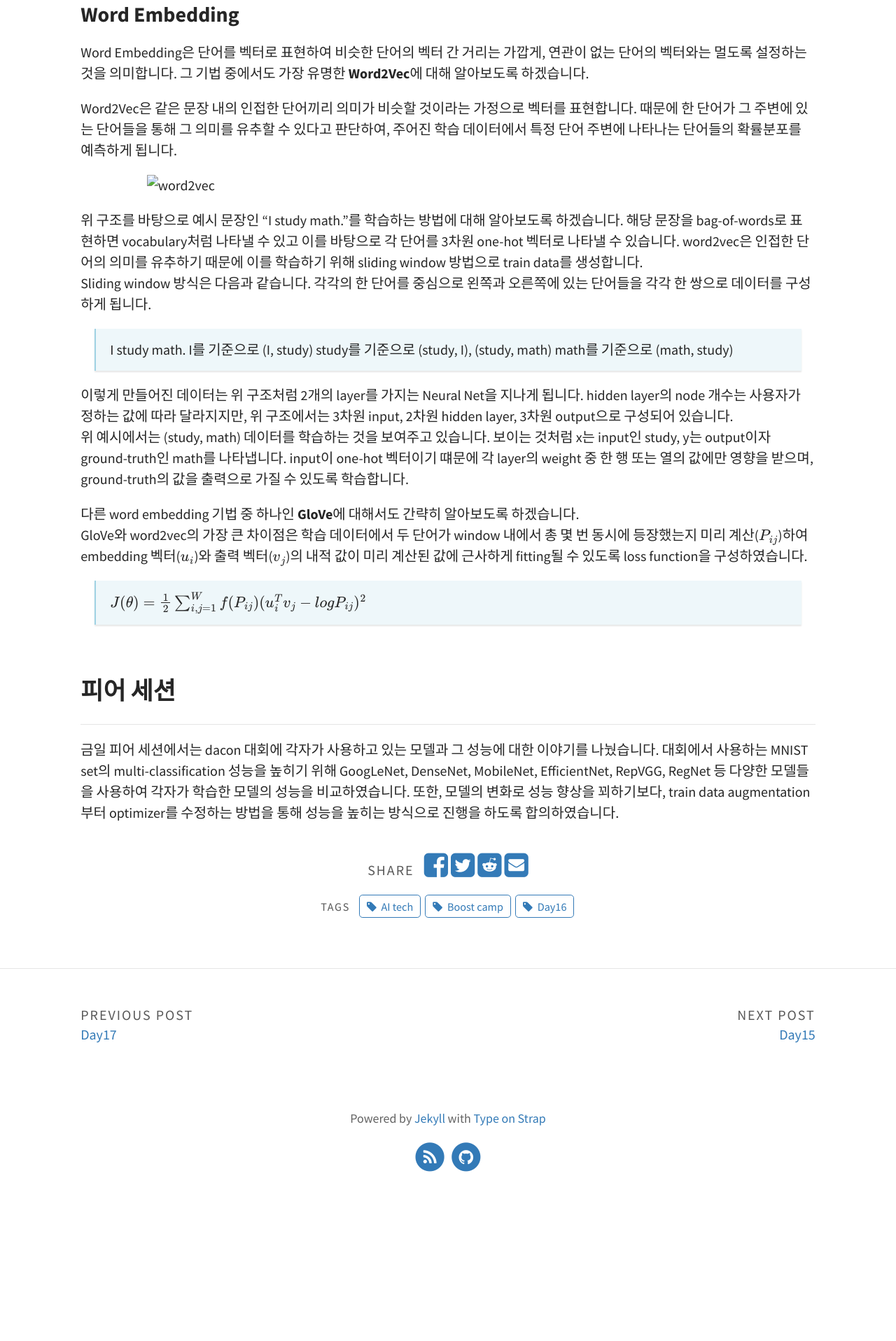
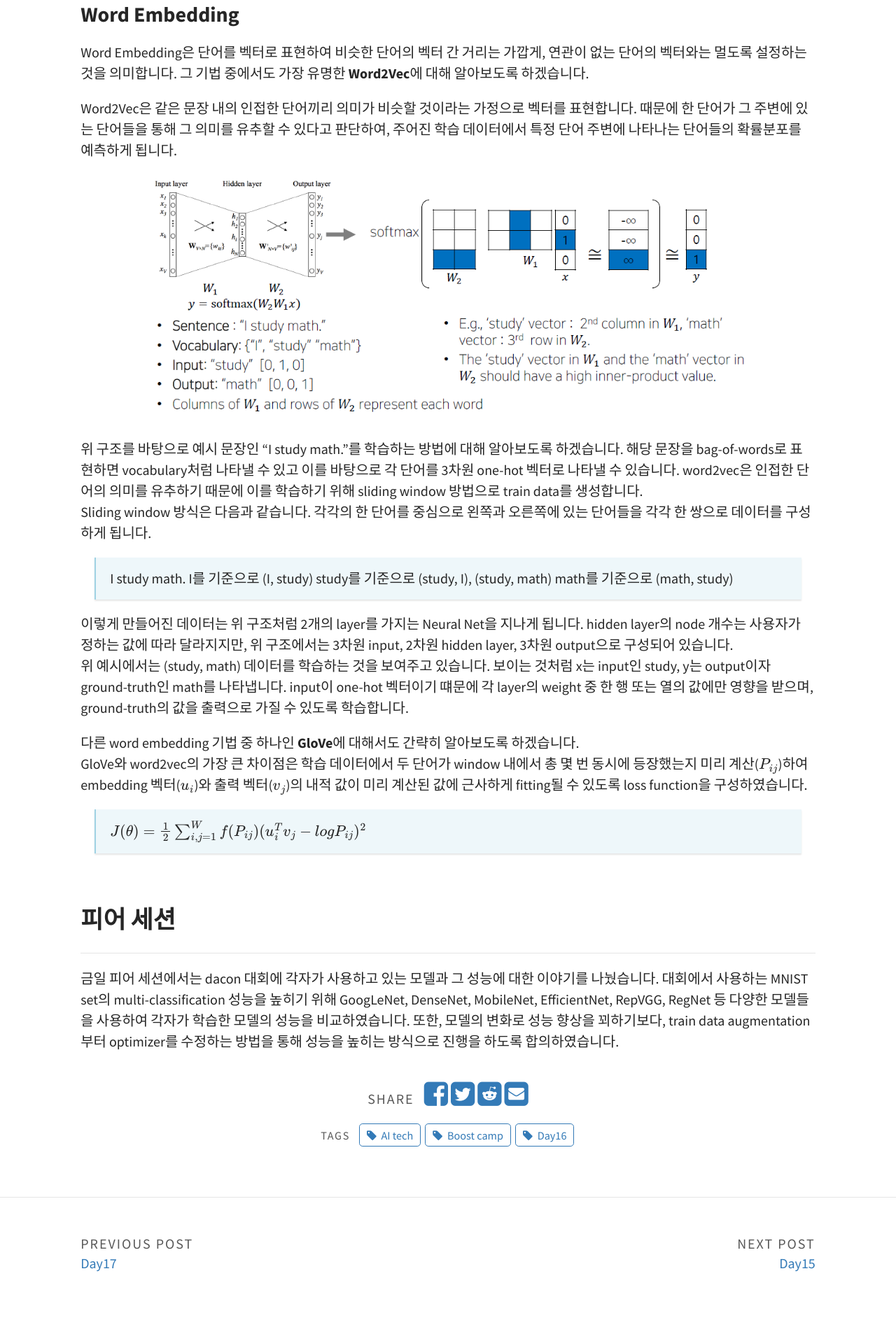
Before and after one commit to JJayy/JJayy.github.io, a Jekyll site: the page built from _posts/2020-02-15-day-16.md, in a window 1280 px wide. Shown: the part 3179-5096 px from the top of the page at 70% size. Built offline with Jekyll 4.4.1, drawn with Linux system fonts in a browser that asks for light colours; formulas are drawn with MathJax 3; before the commit the page ends 4896 px from its top, so only the background shows below that.

Commit message:
Update 2020-02-15-day-16.md

```diff
--- a/_posts/2020-02-15-day-16.md
+++ b/_posts/2020-02-15-day-16.md
@@ -95,7 +95,7 @@ Word Embedding은 단어를 벡터로 표현하여 비슷한 단어의 벡터
 
 Word2Vec은 같은 문장 내의 인접한 단어끼리 의미가 비슷할 것이라는 가정으로 벡터를 표현합니다. 때문에 한 단어가 그 주변에 있는 단어들을 통해 그 의미를 유추할 수 있다고 판단하여, 주어진 학습 데이터에서 특정 단어 주변에 나타나는 단어들의 확률분포를 예측하게 됩니다.
 
-![word2vec](../img/word2vec_algorithm.png)
+![word2vec](/img/word2vec_algorithm.png)
 
 위 구조를 바탕으로 예시 문장인 "I study math."를 학습하는 방법에 대해 알아보도록 하겠습니다. 해당 문장을 bag-of-words로 표현하면 vocabulary처럼 나타낼 수 있고 이를 바탕으로 각 단어를 3차원 one-hot 벡터로 나타낼 수 있습니다. word2vec은 인접한 단어의 의미를 유추하기 때문에 이를 학습하기 위해 sliding window 방법으로 train data를 생성합니다.
 Sliding window 방식은 다음과 같습니다. 각각의 한 단어를 중심으로 왼쪽과 오른쪽에 있는 단어들을 각각 한 쌍으로 데이터를 구성하게 됩니다.
```
